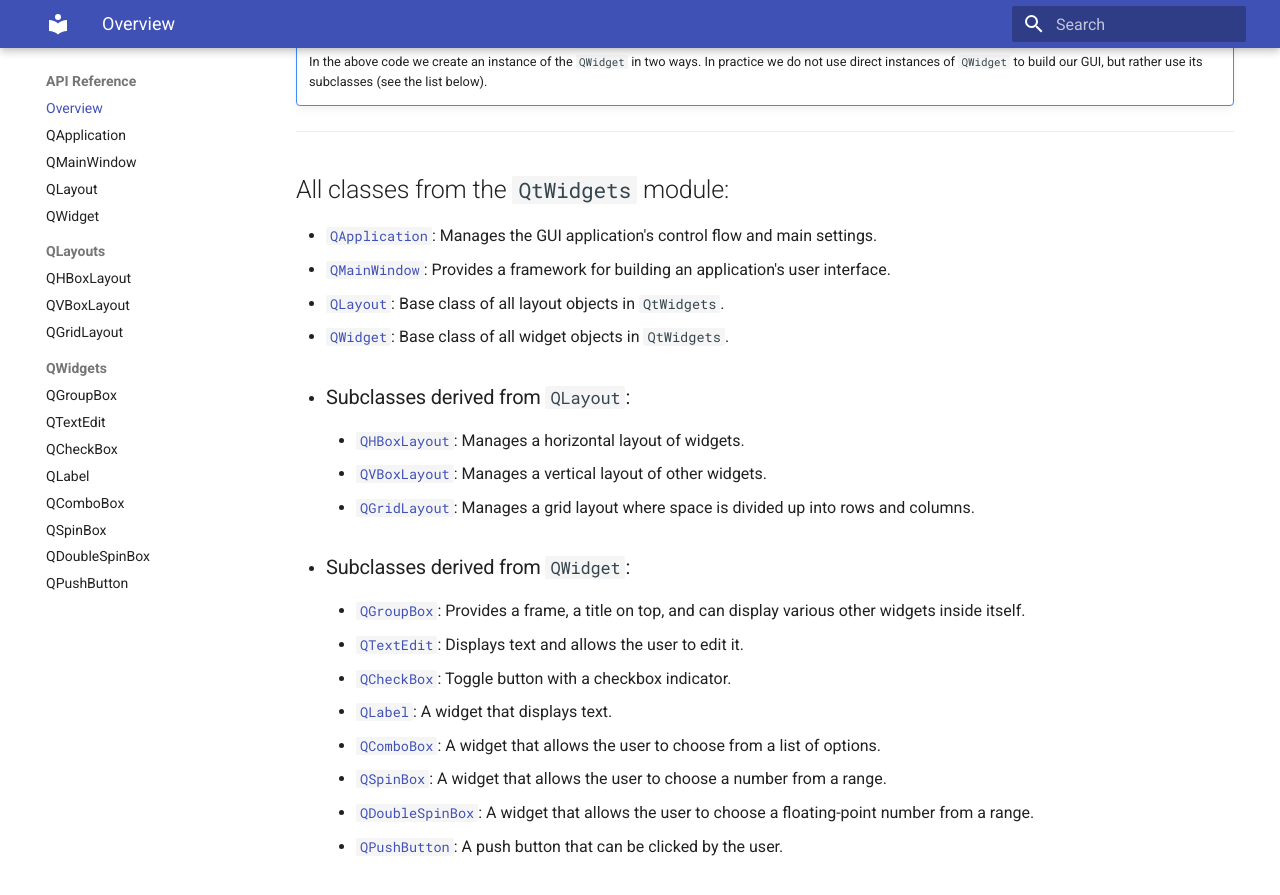
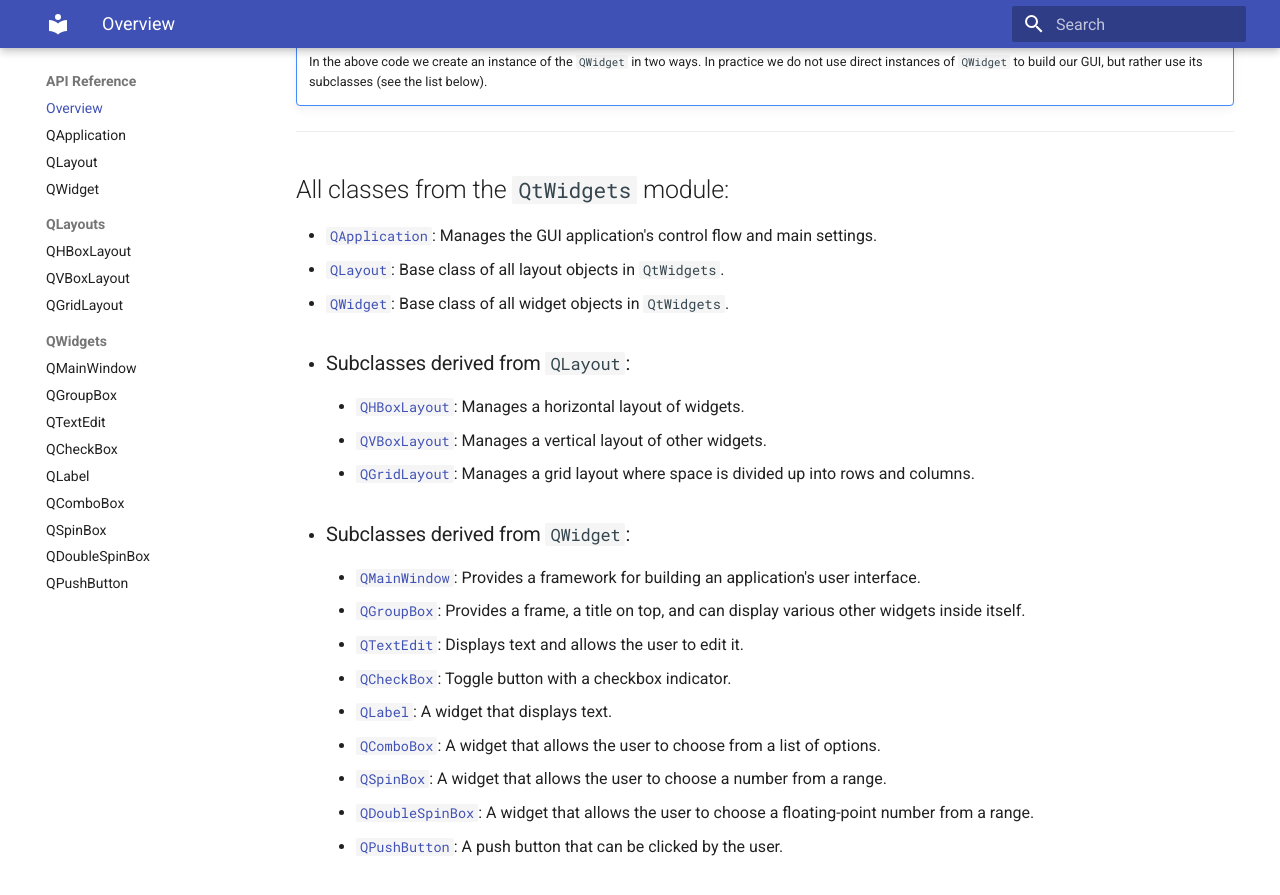
Before and after one commit to NatuurkundePracticumAmsterdam/PySide6-compact-documentation, an MkDocs documentation site: the page built from docs/QtWidgets/index.md, in a window 1280 px wide and 900 px high, scrolled down 627 px. Shown: the top 895 px of the window. Built offline with MkDocs 1.6.1 and Material for MkDocs 9.7.7, drawn with Linux system fonts in a browser that asks for light colours; emoji names are drawn with the system emoji font; part of the change alters nothing that is shown.

```diff
--- a/docs/QtWidgets/index.md
+++ b/docs/QtWidgets/index.md
@@ -28,7 +28,6 @@ In this API Reference we will cover relevant classes and functions which are par
 ## All classes from the `QtWidgets` module:
 
   - [`QApplication`](QApplication.md): Manages the GUI application's control flow and main settings.
-  - [`QMainWindow`](QMainWindow.md): Provides a framework for building an application's user interface.
   - [`QLayout`](QLayout.md): Base class of all layout objects in `QtWidgets`.
   - [`QWidget`](QWidget.md): Base class of all widget objects in `QtWidgets`.
 <br>
@@ -40,6 +39,7 @@ In this API Reference we will cover relevant classes and functions which are par
 <br>
 
 - ### Subclasses derived from `QWidget`:
+    - [`QMainWindow`](QMainWindow.md): Provides a framework for building an application's user interface.
     - [`QGroupBox`](QGroupBox.md): Provides a frame, a title on top, and can display various other widgets inside itself.
     - [`QTextEdit`](QTextEdit.md): Displays text and allows the user to edit it.
     - [`QCheckBox`](QCheckBox.md): Toggle button with a checkbox indicator.
--- a/mkdocs.yml
+++ b/mkdocs.yml
@@ -61,7 +61,6 @@ nav:
   - API Reference:
     - Overview: QtWidgets/index.md
     - QtWidgets/QApplication.md
-    - QtWidgets/QMainWindow.md
     - QtWidgets/QLayout.md
     - QtWidgets/QWidget.md
 
@@ -70,6 +69,7 @@ nav:
       - QtWidgets/QVBoxLayout.md
       - QtWidgets/QGridLayout.md
     - QWidgets:
+      - QtWidgets/QMainWindow.md
       - QtWidgets/QGroupBox.md
       - QtWidgets/QTextEdit.md
       - QtWidgets/QCheckBox.md
```
